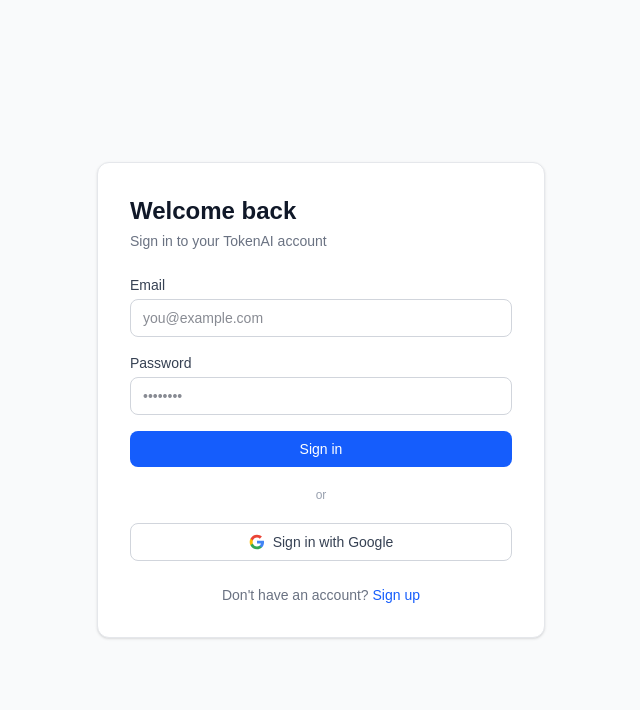
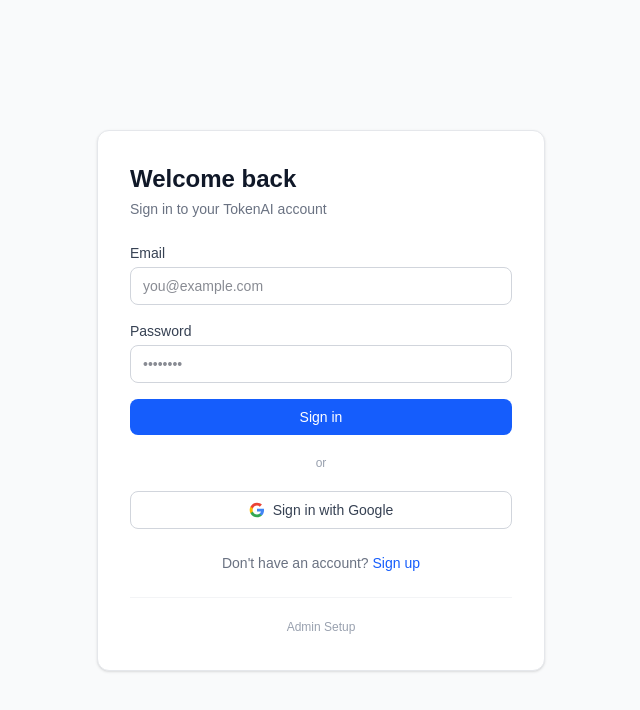
Before and after one commit to Bilal-SWE/tokenAi, a Next.js app in the folder apps/web/: page /login in a window 1280 px wide. Shown: the top 710 px of the page, without its empty margins (319-959 px from the left). Built offline with nearby package versions, Linux system fonts and the light colour scheme; no server answers.

Commit message:
fix: add Admin Setup link to login page

```diff
--- a/apps/web/src/app/(auth)/login/page.tsx
+++ b/apps/web/src/app/(auth)/login/page.tsx
@@ -107,6 +107,12 @@
             Sign up
           </Link>
         </p>
+
+        <div className="border-t border-gray-100 mt-6 pt-4 text-center">
+          <Link href="/admin-setup" className="text-xs text-gray-400 hover:text-gray-600 transition-colors">
+            Admin Setup
+          </Link>
+        </div>
       </div>
     </div>
   );
```
